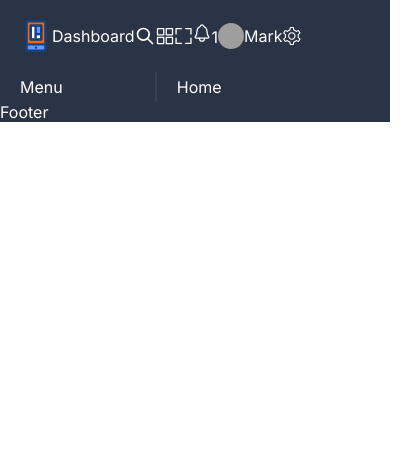
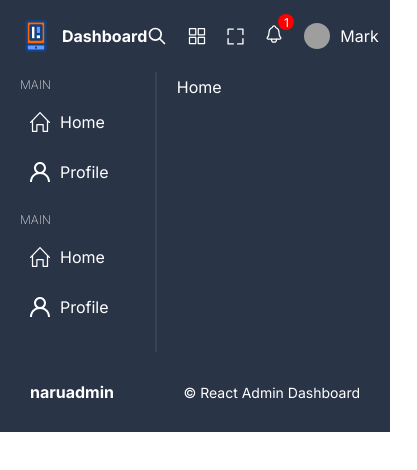
Before and after one commit to Narotam-Mishra/react-admin-dashboard, a React (Vite) app: page / in a window 390 px wide. Shown: the top 470 px of the page, 417 px wide, since content can reach past the window. Built offline with nearby package versions, Linux system fonts and the light colour scheme; grey boxes are pictures that could not be loaded; the HTML template or start-up script is replaced by a standard one.

Commit message:
react-responsive-dashboard_1.4

```diff
--- a/src/components/footer/Footer.scss
+++ b/src/components/footer/Footer.scss
@@ -0,0 +1,18 @@
+
+.footer{
+    display: flex;
+    align-items: center;
+    justify-content: space-between;
+    padding: 30px;
+
+    span{
+
+        &:first-child{
+            font-weight: bold;
+        }
+
+        &:last-child{
+            font-size: 14px;
+        }
+    }
+}
--- a/src/components/footer/Footer.tsx
+++ b/src/components/footer/Footer.tsx
@@ -2,7 +2,10 @@
 
 const Footer = () => {
   return (
-    <div>Footer</div>
+    <div className='footer'>
+      <span>naruadmin</span>
+      <span>© React Admin Dashboard</span>
+    </div>
   )
 }
 
--- a/src/components/menu/Menu.scss
+++ b/src/components/menu/Menu.scss
@@ -0,0 +1,24 @@
+@import "../../styles/variables.scss";
+
+.menu{
+
+    .item{
+        display: flex;
+        flex-direction: column;
+        gap: 10px;
+        margin-bottom: 20px;
+
+        .title{
+            font-size: 12px;
+            font-weight: 200;
+            color: $soft-color;
+        }
+
+        .listItem{
+            display: flex;
+            align-items: center;
+            gap: 10px;
+            padding: 10px;
+        }
+    }
+}
--- a/src/components/menu/Menu.tsx
+++ b/src/components/menu/Menu.tsx
@@ -1,8 +1,32 @@
+import { Link } from 'react-router-dom';
 import './Menu.scss';
 
 const Menu = () => {
   return (
-    <div>Menu</div>
+    <div className='menu'>
+      <div className="item">
+        <span className="title">MAIN</span>
+        <Link to="/" className='listItem'>
+            <img src="/home.svg" alt="Home icon" />
+            <span className="listItemTitle">Home</span>
+        </Link>
+        <Link to="/" className='listItem'>
+            <img src="/profile.svg" alt="Profile icon" />
+            <span className="listItemTitle">Profile</span>
+        </Link>
+      </div>
+      <div className="item">
+        <span className="title">MAIN</span>
+        <Link to="/" className='listItem'>
+            <img src="/home.svg" alt="Home icon" />
+            <span className="listItemTitle">Home</span>
+        </Link>
+        <Link to="/" className='listItem'>
+            <img src="/profile.svg" alt="Profile icon" />
+            <span className="listItemTitle">Profile</span>
+        </Link>
+      </div>
+    </div>
   )
 }
 
--- a/src/components/navbar/Navbar.scss
+++ b/src/components/navbar/Navbar.scss
@@ -3,16 +3,40 @@
     padding: 20px;
     display: flex;
     align-items: center;
+    justify-content: space-between;
 
     .logo{
         display: flex;
         align-items: center;
+        font-weight: bold;
+        gap: 10px;
     }
     .icons{
         display: flex;
+        align-items: center;
+        gap: 20px;
+
+        .notification{
+            position: relative;
+            span{
+                background-color: red;
+                color: #fff;
+                width: 16px;
+                height: 16px;
+                border-radius: 50%;
+                position: absolute;
+                top: -10px;
+                right: -10px;
+                display: flex;
+                align-items: center;
+                justify-content: center;
+                font-size: 12px;
+            }
+        }
         .user{
             display: flex;
             align-items: center;
+            gap: 10px;
             img{
                 width: 26px;
                 height: 26px;
```
